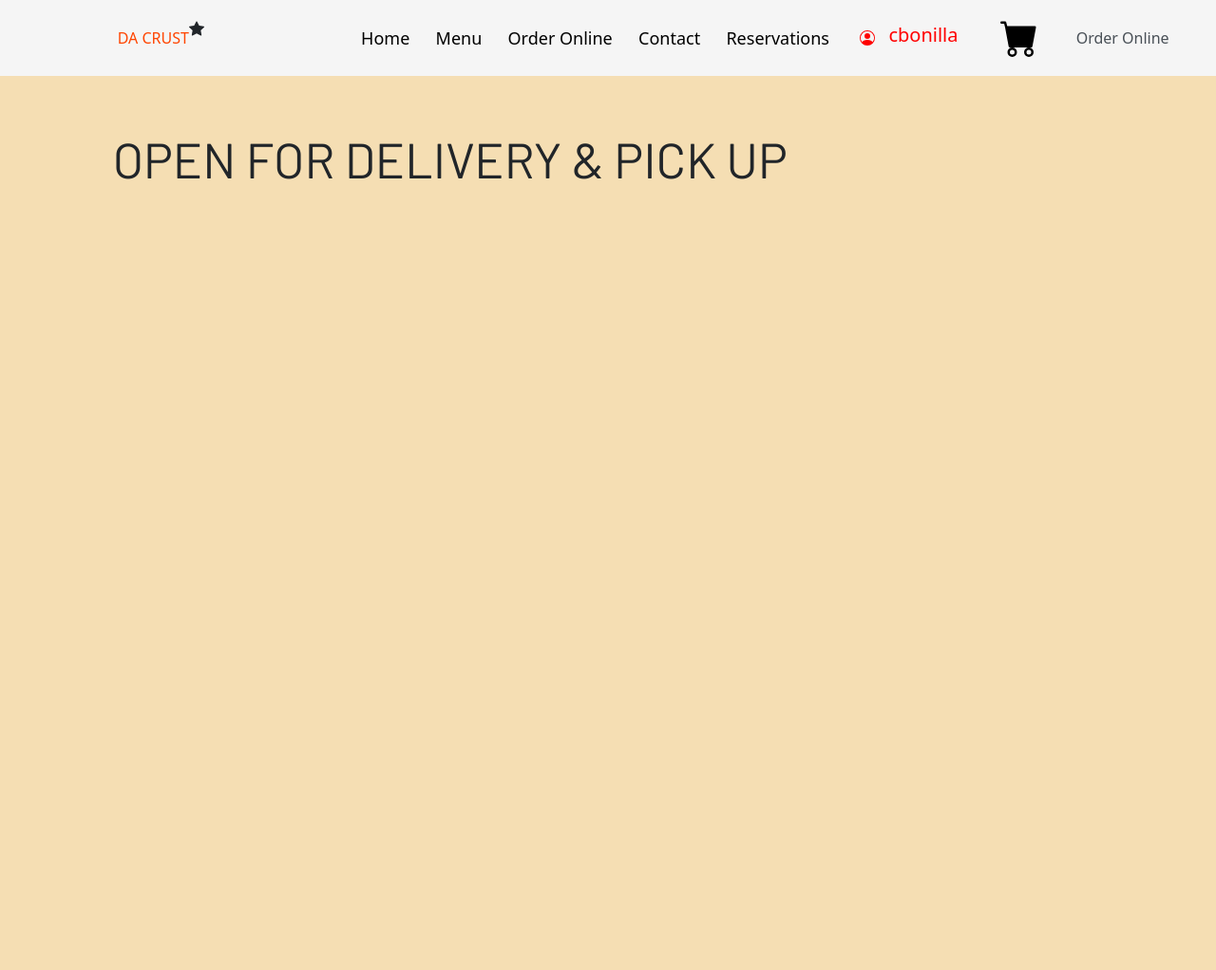
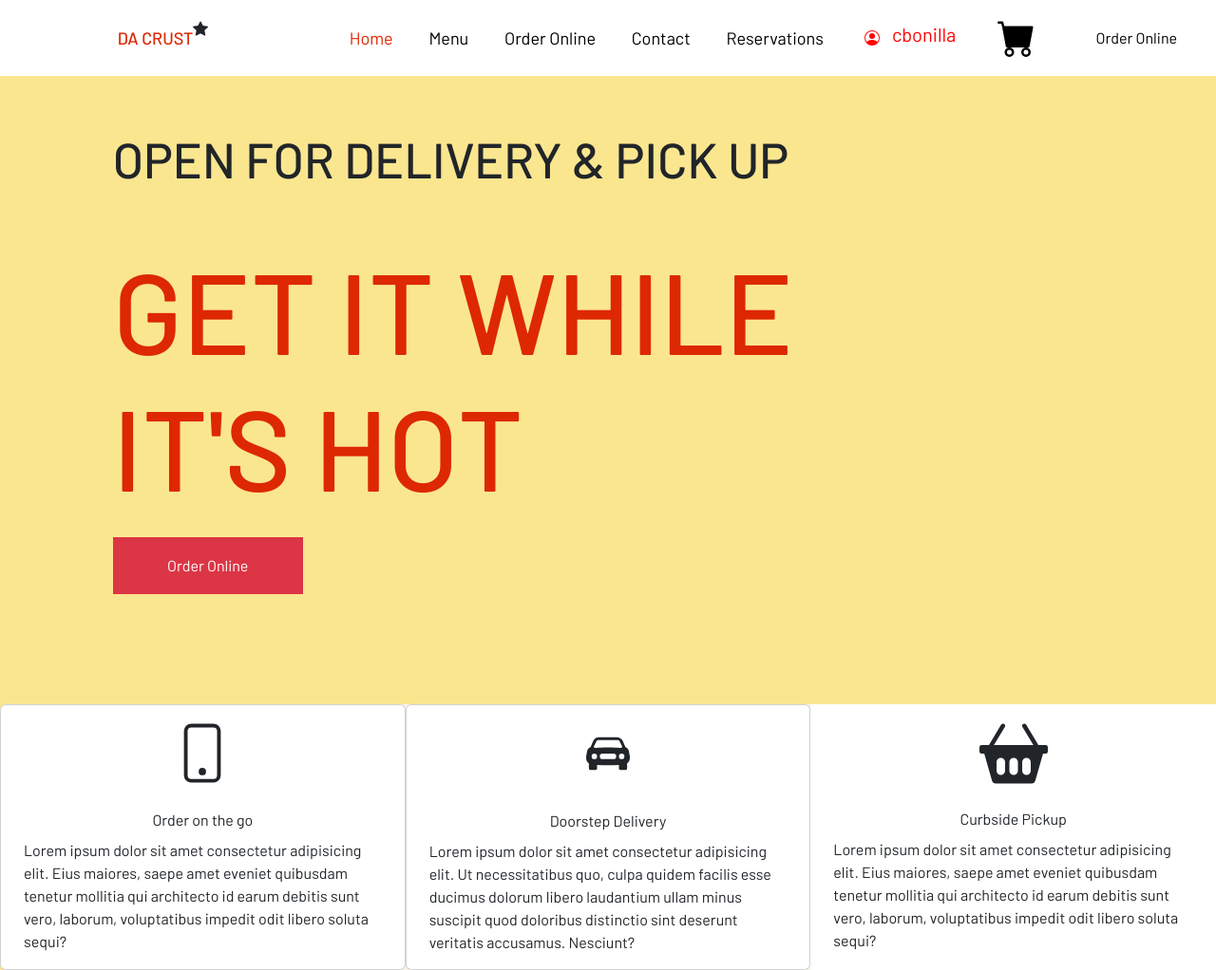
Before and after one commit to cbonilla300/wix-clone-practice, a website: page index.html in a window 1280 px wide. Shown: the whole page at 95% size. Before the commit the page ends 800 px from the top, so only its background shows below. Drawn offline with nearby package versions, Linux system fonts and the light colour scheme.

Commit message:
did layout of cards. Need to fix bg-color/color

```diff
--- a/index.html
+++ b/index.html
@@ -52,7 +52,7 @@
 
 
           <ul class="d-flex justify-content-evenly list-unstyled  col-6 offset-1 ">
-            <li></li><a href="">Home</a></li>
+            <li><a id="home" href="">Home</a></li>
             <li><a href="">Menu</a></li>
             <li><a href="">Order Online</a></li>
             <li><a href="">Contact</a></li>
@@ -63,24 +63,54 @@
               <path d="M11 6a3 3 0 1 1-6 0 3 3 0 0 1 6 0"/>
               <path fill-rule="evenodd" d="M0 8a8 8 0 1 1 16 0A8 8 0 0 1 0 8m8-7a7 7 0 0 0-5.468 11.37C3.242 11.226 4.805 10 8 10s4.757 1.225 5.468 2.37A7 7 0 0 0 8 1"/>
             </svg>
-            <span class="fs-5">cbonilla</span>
+            <span class="fs-5 col-3 ">cbonilla</span>
             <svg xmlns="http://www.w3.org/2000/svg" width="40" height="40" fill="currentColor" class="bi bi-cart-fill" viewBox="0 0 16 16">
               <path id="cart" d="M0 1.5A.5.5 0 0 1 .5 1H2a.5.5 0 0 1 .485.379L2.89 3H14.5a.5.5 0 0 1 .491.592l-1.5 8A.5.5 0 0 1 13 12H4a.5.5 0 0 1-.491-.408L2.01 3.607 1.61 2H.5a.5.5 0 0 1-.5-.5M5 12a2 2 0 1 0 0 4 2 2 0 0 0 0-4m7 0a2 2 0 1 0 0 4 2 2 0 0 0 0-4m-7 1a1 1 0 1 1 0 2 1 1 0 0 1 0-2m7 0a1 1 0 1 1 0 2 1 1 0 0 1 0-2"/>
 
             </svg>
           </a>
-          <span class="order text-light-emphasis "><a>Order Online</a></span>
+          <span class="order text-light-emphasis col text-center "><a href="#">Order Online</a></span>
         </nav>
       </div>
     </div>
 
   </div>
+  <!-- Header -->
   <div class=" container-fluid header-container">
     <div class="row">
-      <div class="col-11 offset-1">
+      <div class="col offset-1">
         <p class=" header-p mt-5 text-uppercase ">Open for delivery & pick up</p>
+        <h1 class="col-8 text-uppercase mt-5">get it while it's hot</h1>
+        <button type="button" class=" col-2.5 btn btn-danger rounded-0 my-3" >Order Online</button>
       </div>
     </div>
+    <!-- Section 1 -->
+     <div class="section container-fluid mt-5 ">
+      <div class="row gx-5 ">
+        <div class="  col-4  d-flex flex-column align-items-center card " >
+          <svg xmlns="http://www.w3.org/2000/svg" width="62" height="101" fill="currentColor" class="bi bi-phone" viewBox="0 0 16 16">
+            <path d="M11 1a1 1 0 0 1 1 1v12a1 1 0 0 1-1 1H5a1 1 0 0 1-1-1V2a1 1 0 0 1 1-1zM5 0a2 2 0 0 0-2 2v12a2 2 0 0 0 2 2h6a2 2 0 0 0 2-2V2a2 2 0 0 0-2-2z"/>
+            <path d="M8 14a1 1 0 1 0 0-2 1 1 0 0 0 0 2"/>
+          </svg>
+          <div class="my-2">Order on the go</div>
+          <p >Lorem ipsum dolor sit amet consectetur adipisicing elit. Eius maiores, saepe amet eveniet quibusdam tenetur mollitia qui architecto id earum debitis sunt vero, laborum, voluptatibus impedit odit libero soluta sequi?</p>
+        </div>
+        <div class="col-4 d-flex flex-column align-items-center card ">
+          <svg xmlns="http://www.w3.org/2000/svg" width="46" height="102" fill="currentColor" class="bi bi-car-front-fill" viewBox="0 0 16 16">
+            <path class="path-1" d="M2.52 3.515A2.5 2.5 0 0 1 4.82 2h6.362c1 0 1.904.596 2.298 1.515l.792 1.848c.075.175.21.319.38.404.5.25.855.715.965 1.262l.335 1.679q.05.242.049.49v.413c0 .814-.39 1.543-1 1.997V13.5a.5.5 0 0 1-.5.5h-2a.5.5 0 0 1-.5-.5v-1.338c-1.292.048-2.745.088-4 .088s-2.708-.04-4-.088V13.5a.5.5 0 0 1-.5.5h-2a.5.5 0 0 1-.5-.5v-1.892c-.61-.454-1-1.183-1-1.997v-.413a2.5 2.5 0 0 1 .049-.49l.335-1.68c.11-.546.465-1.012.964-1.261a.8.8 0 0 0 .381-.404l.792-1.848ZM3 10a1 1 0 1 0 0-2 1 1 0 0 0 0 2m10 0a1 1 0 1 0 0-2 1 1 0 0 0 0 2M6 8a1 1 0 0 0 0 2h4a1 1 0 1 0 0-2zM2.906 5.189a.51.51 0 0 0 .497.731c.91-.073 3.35-.17 4.597-.17s3.688.097 4.597.17a.51.51 0 0 0 .497-.731l-.956-1.913A.5.5 0 0 0 11.691 3H4.309a.5.5 0 0 0-.447.276L2.906 5.19Z"/>
+          </svg>
+          <div class="my-2">Doorstep Delivery</div>
+          <p>Lorem ipsum dolor sit amet consectetur adipisicing elit. Ut necessitatibus quo, culpa quidem facilis esse ducimus dolorum libero laudantium ullam minus suscipit quod doloribus distinctio sint deserunt veritatis accusamus. Nesciunt?</p>
+        </div>
+        <div class="   col-4 d-flex flex-column align-items-center justify-content-center">
+          <svg xmlns="http://www.w3.org/2000/svg" width="72" height="98" fill="currentColor" class="bi bi-basket2-fill" viewBox="0 0 16 16">
+            <path class="path" d="M5.929 1.757a.5.5 0 1 0-.858-.514L2.217 6H.5a.5.5 0 0 0-.5.5v1a.5.5 0 0 0 .5.5h.623l1.844 6.456A.75.75 0 0 0 3.69 15h8.622a.75.75 0 0 0 .722-.544L14.877 8h.623a.5.5 0 0 0 .5-.5v-1a.5.5 0 0 0-.5-.5h-1.717L10.93 1.243a.5.5 0 1 0-.858.514L12.617 6H3.383zM4 10a1 1 0 0 1 2 0v2a1 1 0 1 1-2 0zm3 0a1 1 0 0 1 2 0v2a1 1 0 1 1-2 0zm4-1a1 1 0 0 1 1 1v2a1 1 0 1 1-2 0v-2a1 1 0 0 1 1-1"/>
+          </svg>
+          <div class="my-2">Curbside Pickup</div>
+          <p >Lorem ipsum dolor sit amet consectetur adipisicing elit. Eius maiores, saepe amet eveniet quibusdam tenetur mollitia qui architecto id earum debitis sunt vero, laborum, voluptatibus impedit odit libero soluta sequi?</p>
+        </div>
+      </div>
+     </div>
   </div>
 
 
--- a/style.css
+++ b/style.css
@@ -17,11 +17,14 @@
 
 
   html, body,.header-container {
-    background-color: wheat;
-    height: 50px;
+    background-color: #FBE690;
+    opacity: 100%;
+    font-family: 'Barlow',sans-serif;
+    /* height: 50px; */
  }
  .nav-container, .header-container nav {
-    background-color: whitesmoke;
+    background-color: #FFFFFF;
+    opacity: 100%;
  }
  nav {
     height: 80px;
@@ -50,16 +53,54 @@
     color: black;
  }
  #crust {
-    color: orangered;
+    font-family: 'Barlow',serif;
+    font-weight: 500;
+    font-size: 18px;
+    color: #DD2803;
  }
  .bi-star-fill {
     position: relative;
     left: -10px;
     top: -10px
  }
- .header-p {
+ .header-p  {
     margin-top: 10px;
     font-size: 52px;
+    font-weight: 500;
     font-family: 'Barlow', serif;
-
  }
+ h1 {
+    font-family: 'Barlow', serif;
+    font-size: 120px;
+    color: #DD2803;
+ }
+#home {
+    color: #DD2803;
+}
+button {
+    width: 200px;
+    height: 60px;
+}
+.section {
+    background-color: #f9f2ea;
+    opacity: 100%;
+}
+.section .col-4 {
+    background-color: #FFFFFF;
+    opacity: 100%;
+}
+.section .row {
+    margin-top: 100px;
+}
+div.my-3 {
+    font-size: 22px;
+}
+.my-3~p {
+    font-size: 18px;
+}
+/* .section .row .col-4 {
+    border: 1px solid black;
+} */
+ .card {
+    background-color: #F9F2EA;
+ }
```
